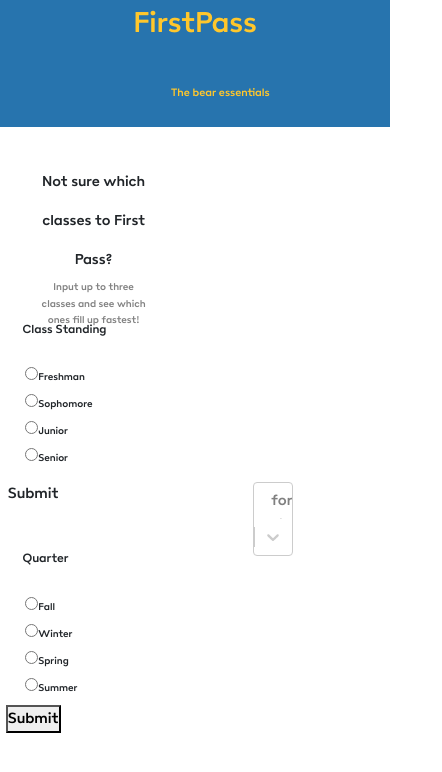
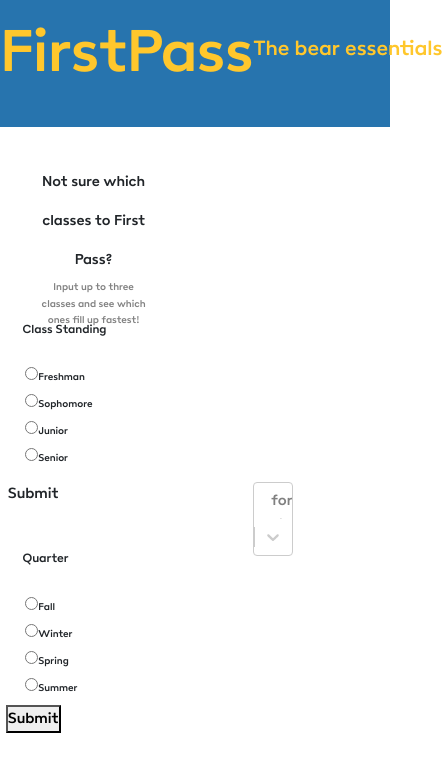
Before and after one commit to JiaminXu1019/FirstPass-1, a React (Create React App) app: page / in a window 390 px wide. Shown: the top 772 px of the page, 442 px wide, since content can reach past the window. Built offline with nearby package versions, Linux system fonts and the light colour scheme; the HTML template or start-up script is replaced by a standard one.

Commit message:
Use flexbox to style header (more responsive)

```diff
--- a/src/components/myHeader.css
+++ b/src/components/myHeader.css
@@ -3,32 +3,24 @@
     width: 100vw;
     height: 15vh;
 
+    display: flex;
+    flex-direction: column;
+    justify-content: center;
+    align-items: center;
+
+    background-color: #2774AE;
+}
+
+  .header p {
+    color: #FFC72C;
     font-family: 'Poligon', sans-serif;
     font-style: normal;
     font-weight: 350;
-    font-size: 8vmin;
-    line-height: 6vmax;
-
-
-    align-items: center;
-    text-align: center;
-
-    background-color: #2774AE;
-    color: #FFC72C;
+    font-size: 4rem;
   }
 
-  .under-header{
-    position: absolute;
-    left: 43.85%;
-    top: 67%;
-    font-family: 'Poligon', sans-serif;
-    font-style: normal;
+  .header #subtitle {
     font-weight: 200;
-    font-size: 3vmin;
-    line-height: 2vmax;
-
-
-    align-items: center;
-    text-align: center;
-    color: #FFC72C;
+    font-size: 1.4rem;
+    margin-top: -10px;
   }
--- a/src/components/myHeader.js
+++ b/src/components/myHeader.js
@@ -4,8 +4,8 @@ function MyHeader() {
     return (
       <div>
         <div className="header">
-          <p>FirstPass</p>
-        <div className="under-header">The bear essentials</div>
+          <p id="title">FirstPass</p>
+          <p id="subtitle">The bear essentials</p>
         </div>
       </div>
     )
```
